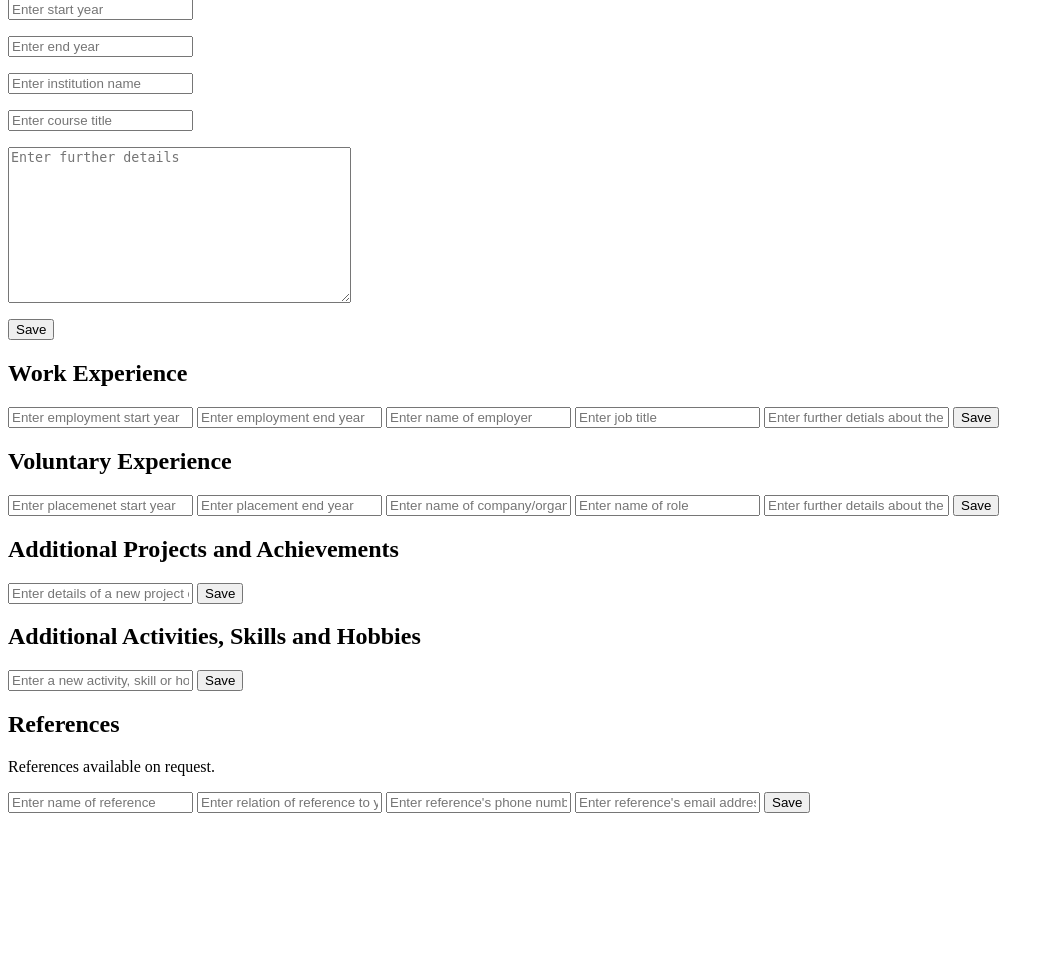
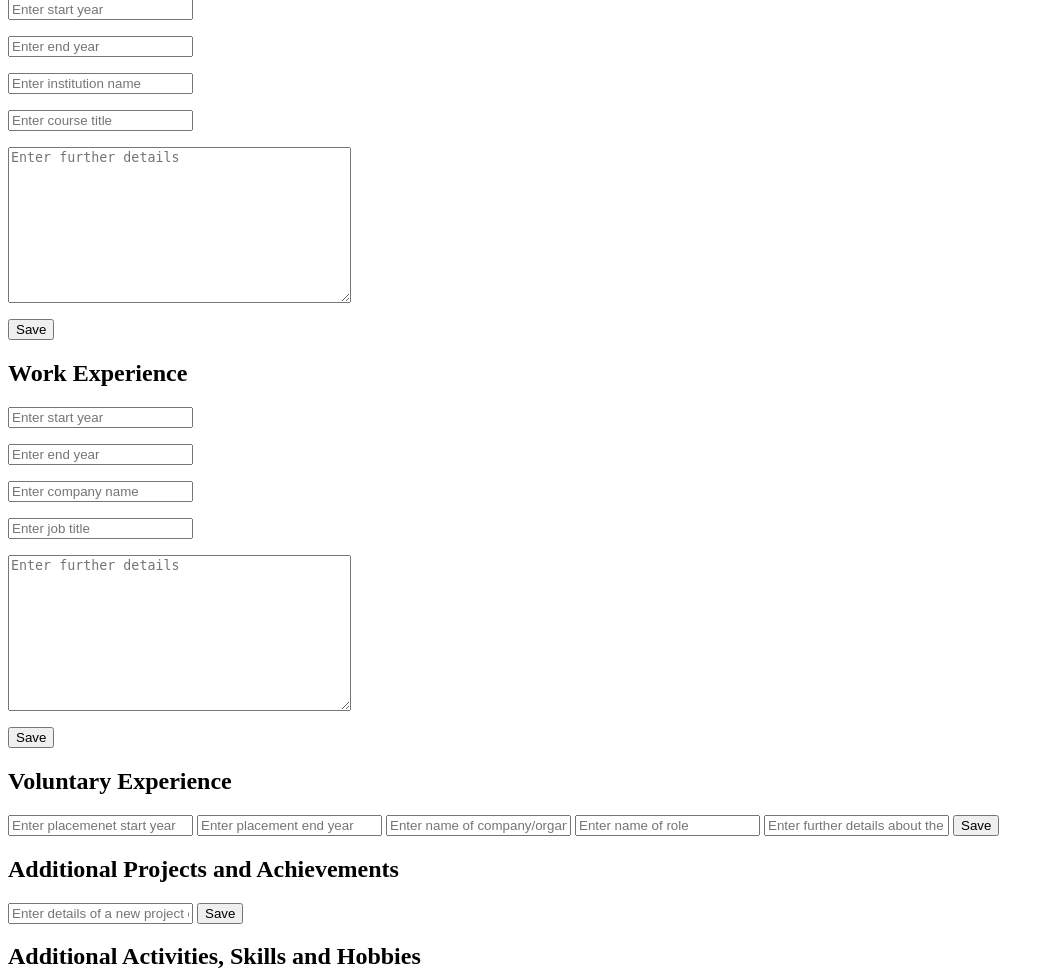
Before and after one commit to tobe001/my-first-blog, a Django app: page /cv/ in a window 1280 px wide. Shown: the part 286-1254 px from the top of the page, without its empty margins (0-1054 px from the left). Before the commit the page ends 1099 px from the top, so only its background shows below. Run offline with Django 3.2, Linux system fonts and the light colour scheme; data that the repository does not hold is empty.

Commit message:
Refactored work experience section to use Django form

```diff
--- a/cv/forms.py
+++ b/cv/forms.py
@@ -1,5 +1,4 @@
 from django import forms
-from .models import KeySkill, Education
 
 class KeySkillForm(forms.Form):
 	skills_input_text = forms.CharField(max_length = 100, label = "", widget = forms.TextInput(attrs = {"placeholder": "Enter a new skill"}))
@@ -10,3 +9,10 @@ class EducationForm(forms.Form):
 	education_input_institution = forms.CharField(max_length = 100, label = "", widget = forms.TextInput(attrs = {"placeholder": "Enter institution name"}))
 	education_input_course_title = forms.CharField(max_length = 100, required = False, label = "", widget = forms.TextInput(attrs = {"placeholder": "Enter course title"}))
 	education_input_text = forms.CharField(label = "", widget = forms.Textarea(attrs = {"placeholder": "Enter further details"}))
+
+class ExperienceForm(forms.Form):
+	experience_input_start_year = forms.IntegerField(label = "", widget = forms.TextInput(attrs = {"placeholder": "Enter start year"}))
+	experience_input_end_year = forms.IntegerField(label = "", widget = forms.TextInput(attrs = {"placeholder": "Enter end year"}))
+	experience_input_company = forms.CharField(max_length = 100, label = "", widget = forms.TextInput(attrs = {"placeholder": "Enter company name"}))
+	experience_input_role = forms.CharField(max_length = 100, label = "", widget = forms.TextInput(attrs = {"placeholder": "Enter job title"}))
+	experience_input_text = forms.CharField(label = "", widget = forms.Textarea(attrs = {"placeholder": "Enter further details"}))
--- a/cv/templates/cv.html
+++ b/cv/templates/cv.html
@@ -45,11 +45,7 @@
 				</div>
 			{% endfor %}
 			<form id = "id_experience_form" method = "POST">
-				<input id = "id_experience_input_start_year" name = "experience_input_start_year" placeholder = "Enter employment start year"/>
-				<input id = "id_experience_input_end_year" name = "experience_input_end_year" placeholder = "Enter employment end year"/>
-				<input id = "id_experience_input_company" name = "experience_input_company" placeholder = "Enter name of employer"/>
-				<input id = "id_experience_input_role" name = "experience_input_role" placeholder = "Enter job title"/>
-				<input id = "id_experience_input_text" name = "experience_input_text" placeholder = "Enter further detials about the job"/>
+				{{ experience_form.as_p }}
 				<button>Save</button>
 				{% csrf_token %}
 			</form>
--- a/cv/views.py
+++ b/cv/views.py
@@ -1,6 +1,6 @@
 from django.shortcuts import render, redirect
 from cv.models import KeySkill, Education, Experience
-from .forms import KeySkillForm, EducationForm
+from .forms import KeySkillForm, EducationForm, ExperienceForm
 
 # Create your views here.
 
@@ -8,6 +8,7 @@ def cv(request):
 	if request.method == "POST":
 		new_skill_form = KeySkillForm(request.POST)
 		new_education_form = EducationForm(request.POST)
+		new_experience_form = ExperienceForm(request.POST)
 		if new_skill_form.is_valid():
 			new_skill = KeySkill()
 			new_skill.text = request.POST["skills_input_text"]
@@ -22,7 +23,7 @@ def cv(request):
 			new_education.text = request.POST["education_input_text"]
 			new_education.save()
 			return redirect("/cv/")
-		else:
+		elif new_experience_form.is_valid():
 			new_experience = Experience()
 			new_experience.start_year = request.POST["experience_input_start_year"]
 			new_experience.end_year = request.POST["experience_input_end_year"]
@@ -37,6 +38,7 @@ def cv(request):
 	education_items = Education.objects.all().order_by("-start_year")
 	education_form = EducationForm()
 	experience_items = Experience.objects.all().order_by("-start_year")
+	experience_form = ExperienceForm()
 	return render(request, "cv.html", {"skills": skills, "skills_form": skills_form,
 										"education_items": education_items, "education_form": education_form,
-										"experience_items": experience_items})
+										"experience_items": experience_items, "experience_form": experience_form})
```
